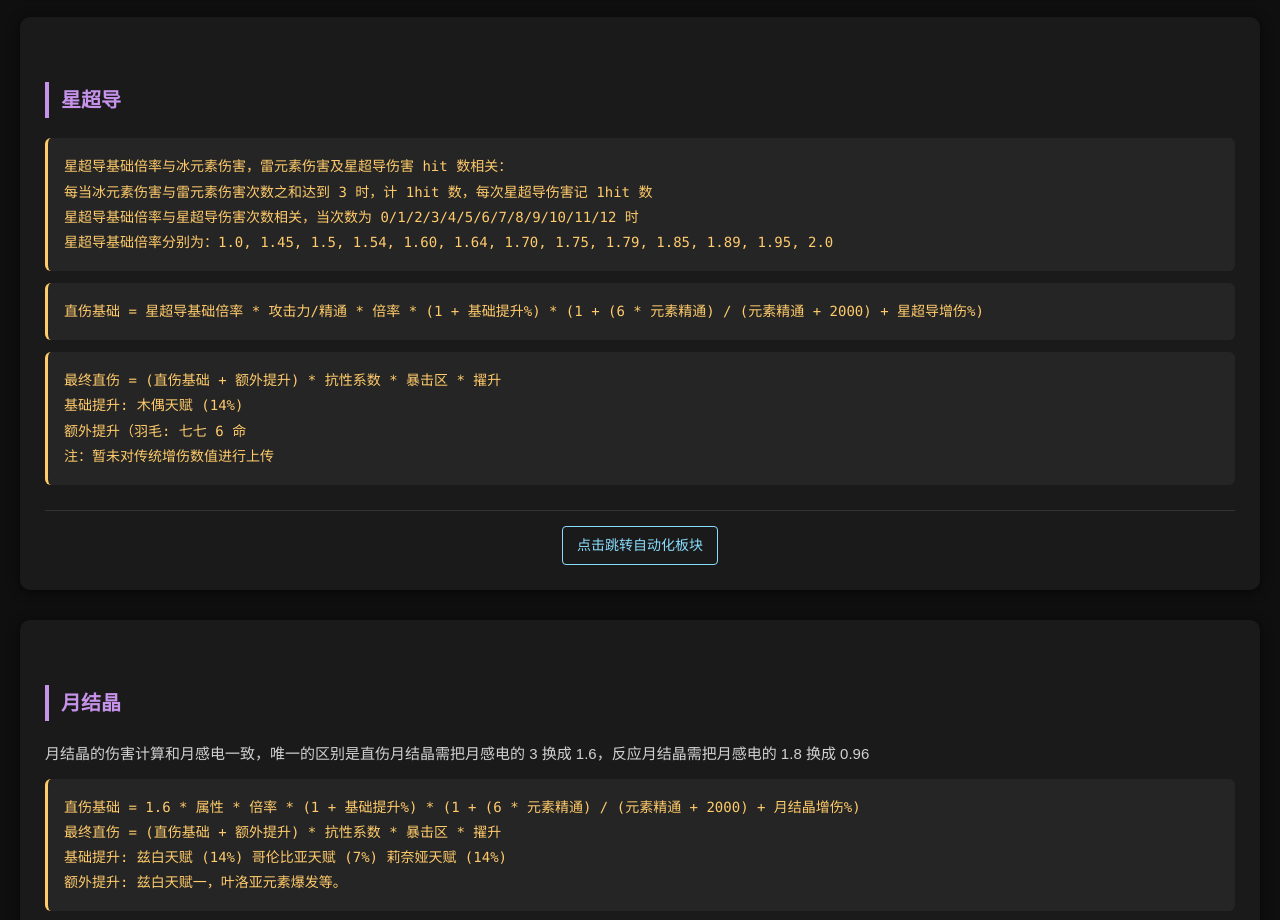
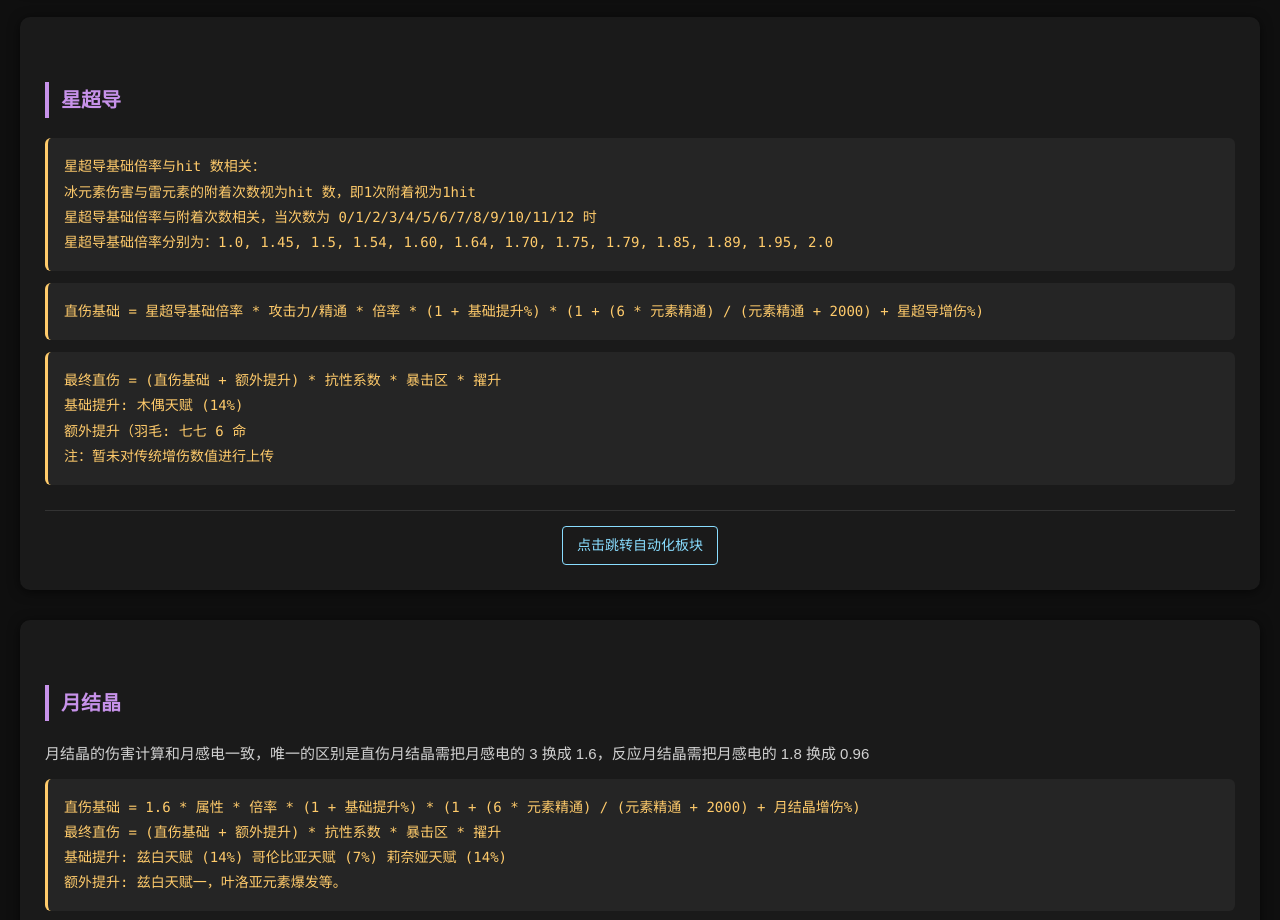
Before and after one commit to yuhuazhe/yuhuazhe1, a plain HTML site: page gongshi.html in a window 1280 px wide. Shown: the part 1900-2820 px from the top of the page. Drawn offline with Linux system fonts and the light colour scheme.

Commit message:
Add files via upload

```diff
--- a/gongshi.html
+++ b/gongshi.html
@@ -202,9 +202,9 @@
     <div class="section" id="hyper">
         <h2>星超导</h2>
         <div class="formula">
-            星超导基础倍率与冰元素伤害，雷元素伤害及星超导伤害 hit 数相关：<br>
-            每当冰元素伤害与雷元素伤害次数之和达到 3 时，计 1hit 数，每次星超导伤害记 1hit 数<br>
-            星超导基础倍率与星超导伤害次数相关，当次数为 0/1/2/3/4/5/6/7/8/9/10/11/12 时<br>
+            星超导基础倍率与hit 数相关：<br>
+            冰元素伤害与雷元素的附着次数视为hit 数，即1次附着视为1hit<br>
+            星超导基础倍率与附着次数相关，当次数为 0/1/2/3/4/5/6/7/8/9/10/11/12 时<br>
             星超导基础倍率分别为：1.0, 1.45, 1.5, 1.54, 1.60, 1.64, 1.70, 1.75, 1.79, 1.85, 1.89, 1.95, 2.0
         </div>
         <div class="formula">
```
Also changed, not shown: detail.html (+3 -3 lines), index.html (+2 -1 lines), wuqichaju/木偶武器差距.png (added).
